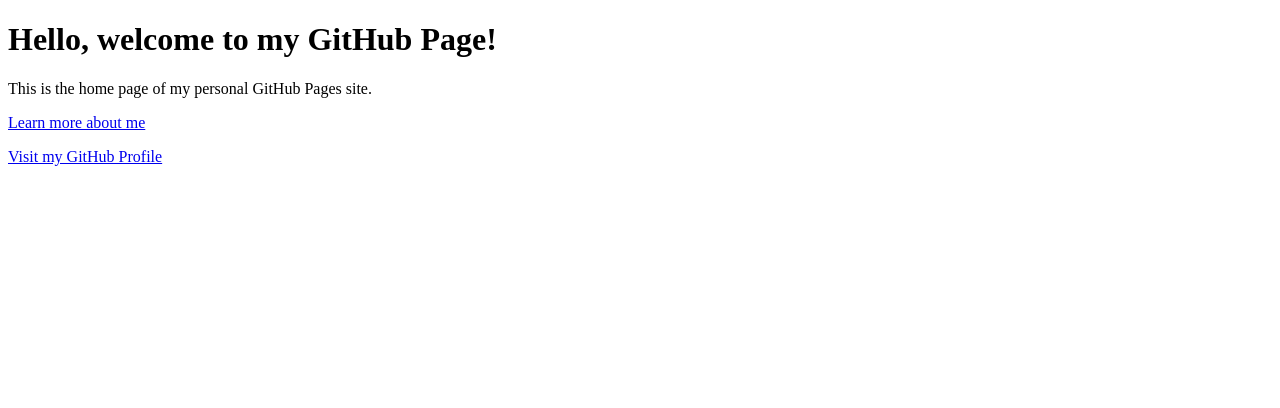
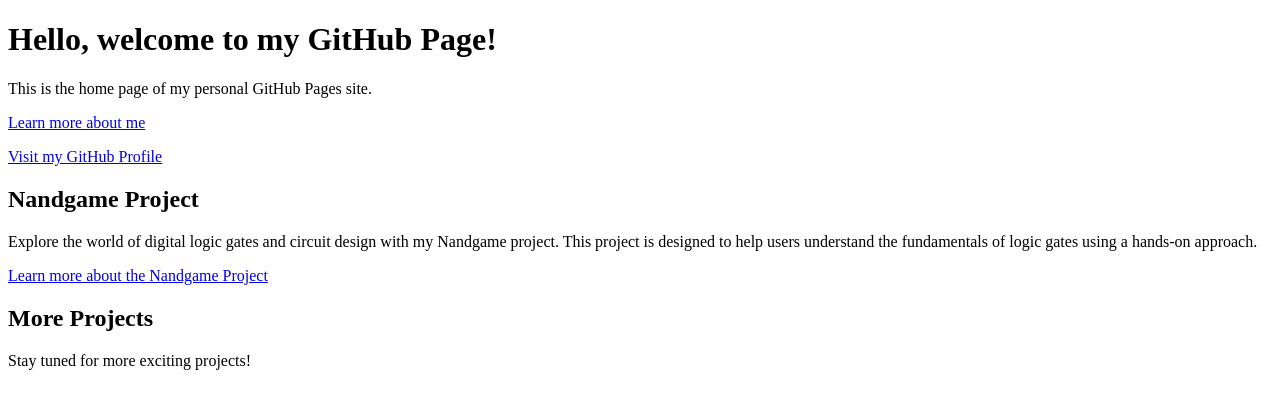
Before and after one commit to ClopenSet/ClopenSet.github.io, a plain HTML site: page index.html in a window 1280 px wide. Drawn offline with Linux system fonts and the light colour scheme.

Commit message:
Nandgame

```diff
--- a/index.html
+++ b/index.html
@@ -8,7 +8,22 @@
 <body>
     <h1>Hello, welcome to my GitHub Page!</h1>
     <p>This is the home page of my personal GitHub Pages site.</p>
+
+    <!-- Existing content -->
     <a href="about.html">Learn more about me</a>
     <p><a href="https://github.com/ClopenSet">Visit my GitHub Profile</a></p>
+
+    <!-- New Section for Nandgame Project -->
+    <section>
+        <h2>Nandgame Project</h2>
+        <p>Explore the world of digital logic gates and circuit design with my Nandgame project. This project is designed to help users understand the fundamentals of logic gates using a hands-on approach.</p>
+        <p><a href="https://github.com/ClopenSet/NandgameProject">Learn more about the Nandgame Project</a></p>
+    </section>
+
+    <!-- Placeholder for future projects -->
+    <section>
+        <h2>More Projects</h2>
+        <p>Stay tuned for more exciting projects!</p>
+    </section>
 </body>
 </html>
```
